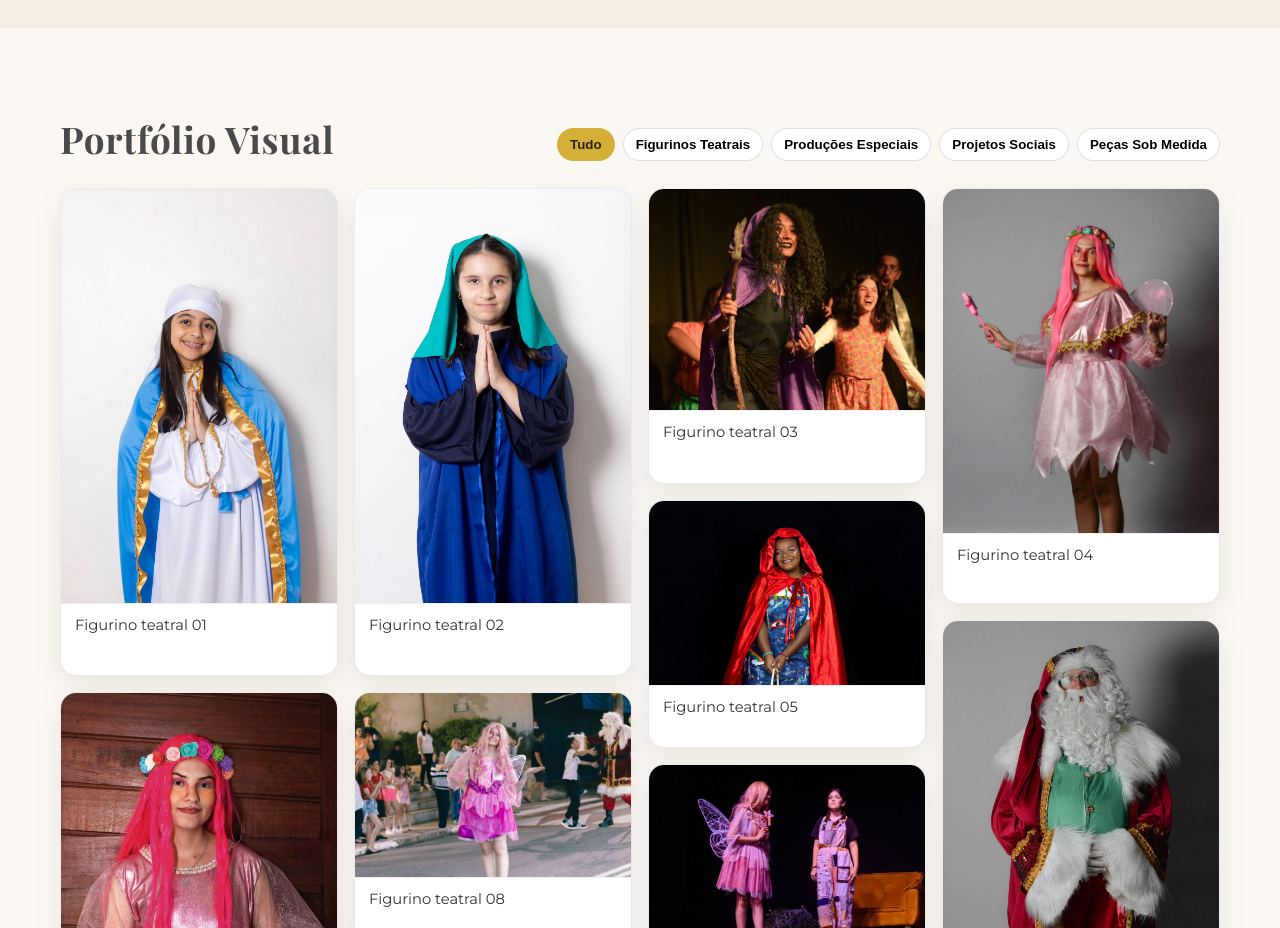
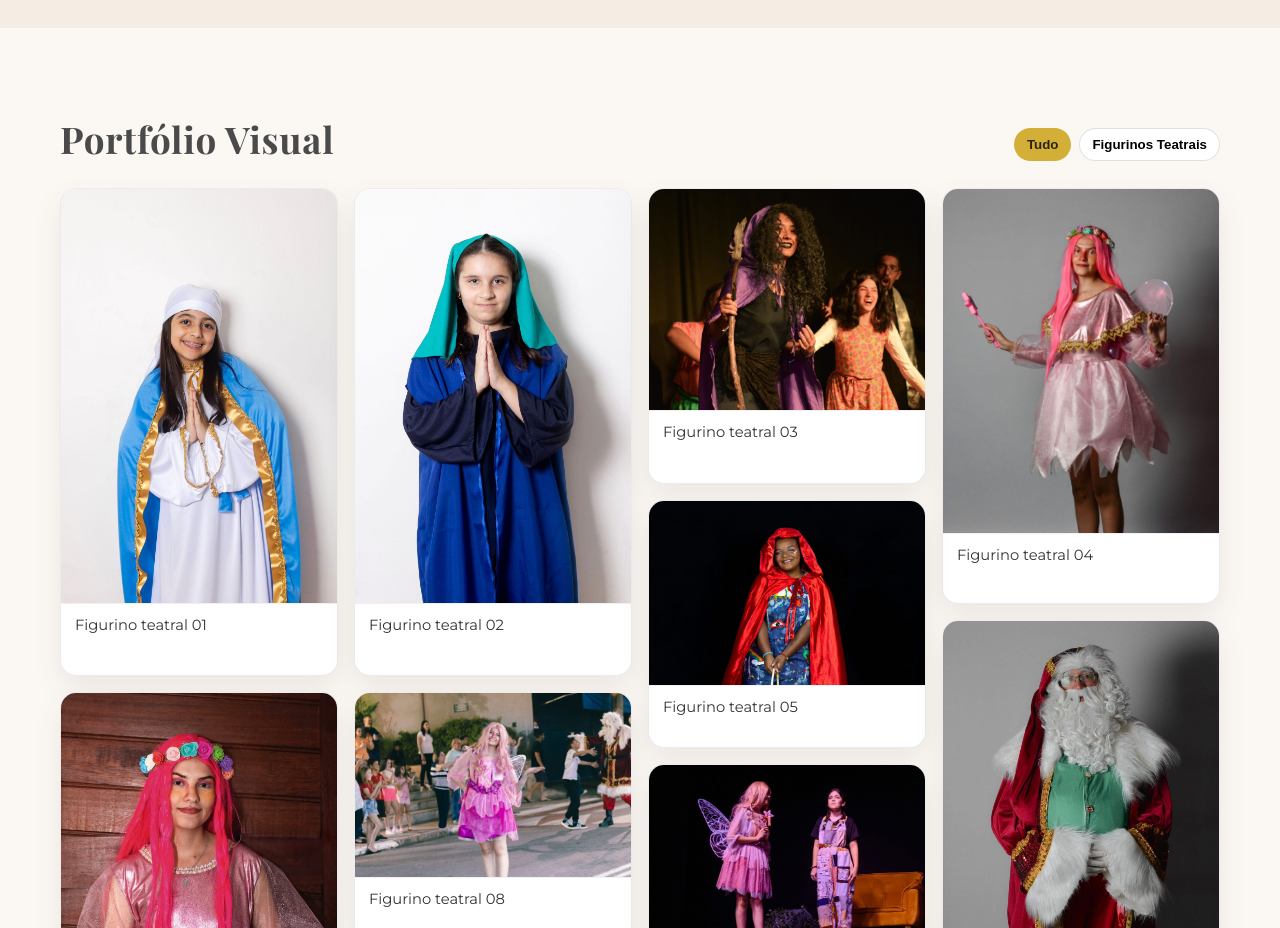
Before and after one commit to Gustavo-Champam/PortifolioRosemeire, a plain HTML site: page index.html in a window 1280 px wide. Shown: the part 2300-3228 px from the top of the page. Drawn offline with nearby package versions, Linux system fonts and the light colour scheme.

Commit message:
Update index.html

```diff
--- a/index.html
+++ b/index.html
@@ -140,9 +140,6 @@
           <div class="tabs" role="tablist" aria-label="Categorias do portfólio">
             <button class="tab is-active" data-filter="all" role="tab" aria-selected="true">Tudo</button>
             <button class="tab" data-filter="figurinos" role="tab">Figurinos Teatrais</button>
-            <button class="tab" data-filter="producoes" role="tab">Produções Especiais</button>
-            <button class="tab" data-filter="sociais" role="tab">Projetos Sociais</button>
-            <button class="tab" data-filter="sobmedida" role="tab">Peças Sob Medida</button>
           </div>
         </div>
 
```
